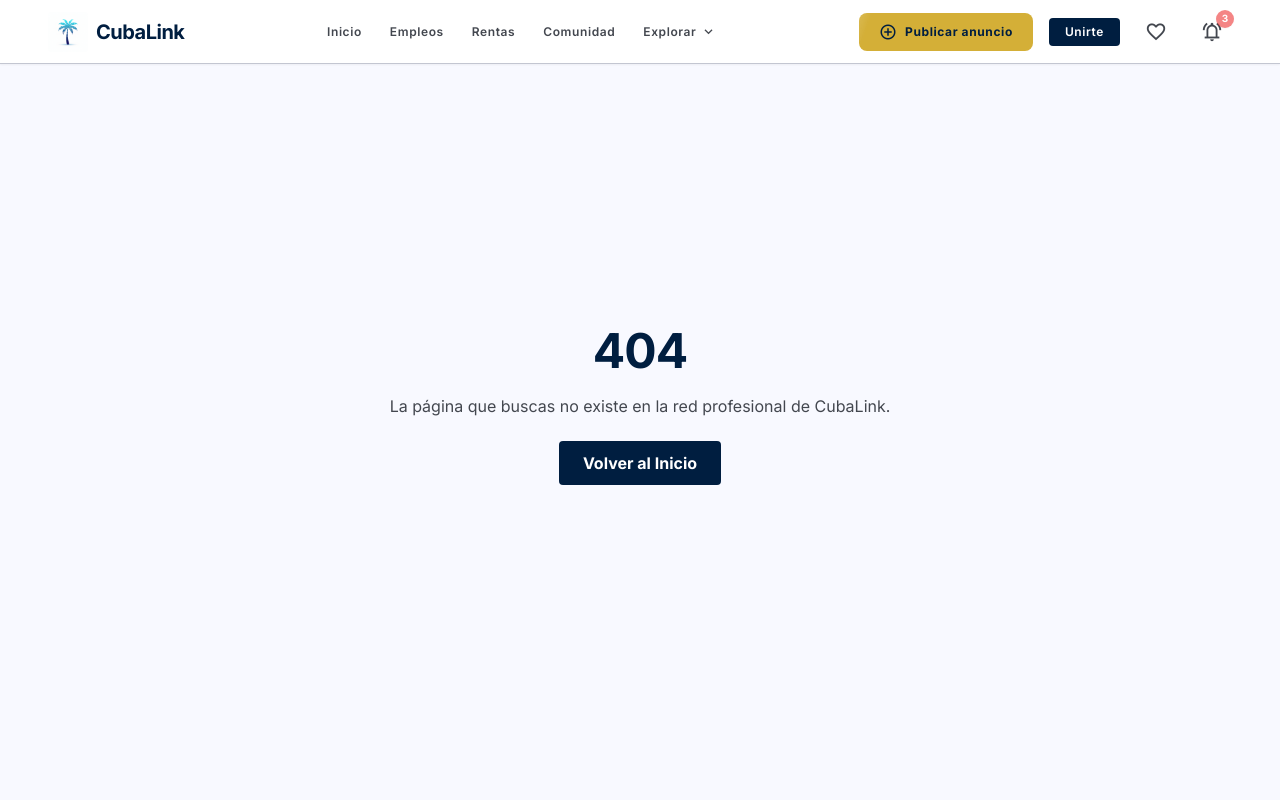
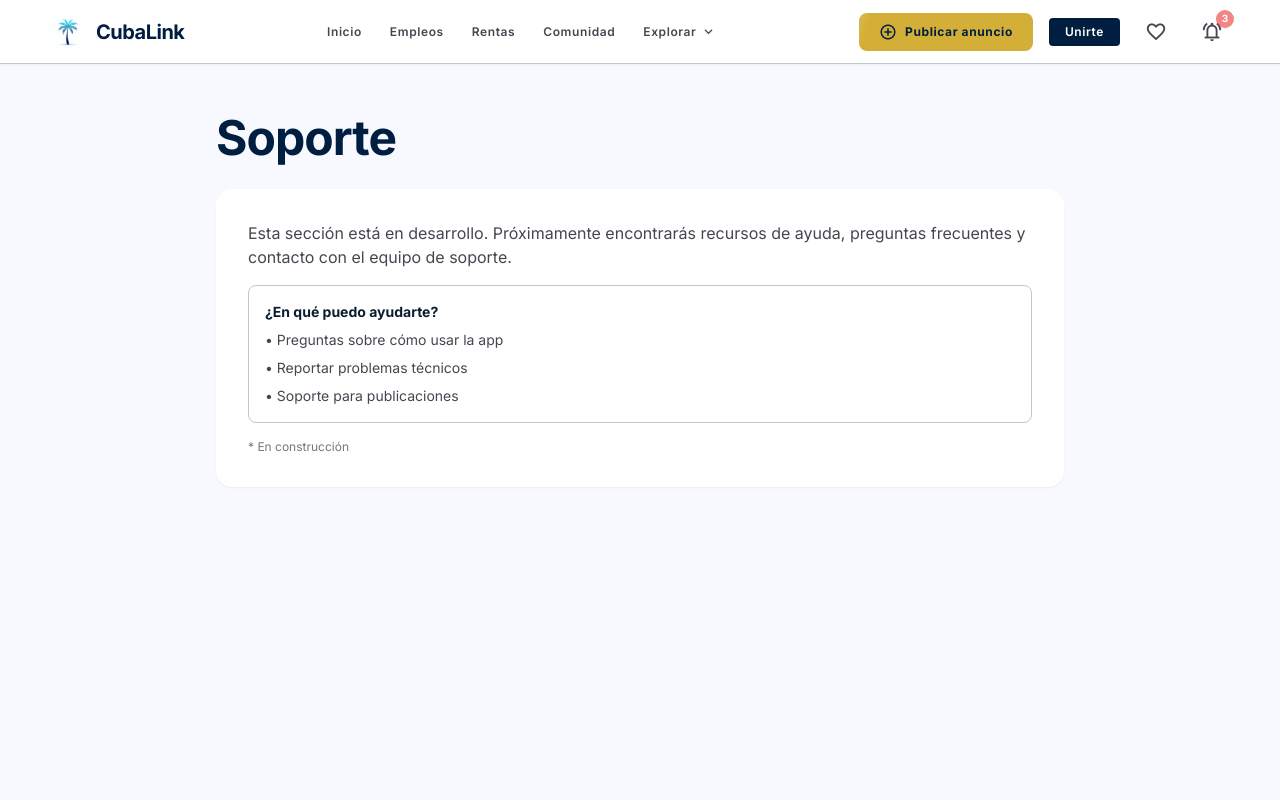
Before and after one commit to jorge0902/cubalink, a React (Vite) app in the folder CubaLink-Frontend/: page /soporte in a window 1280 px wide. Shown: the top 800 px of the page. Built offline with nearby package versions, Linux system fonts and the light colour scheme.

Commit message:
chore: agregar enlace Soporte al navbar y página de soporte

```diff
--- a/CubaLink-Frontend/src/App.jsx
+++ b/CubaLink-Frontend/src/App.jsx
@@ -25,6 +25,7 @@ import TrustProfile from './pages/TrustProfile'
 import SavedListings from './pages/SavedListings'
 import Lines from './pages/Lines'
 import Notifications from './pages/Notifications'
+import Support from './pages/Support'
 
 export default function App() {
   return (
@@ -56,7 +57,8 @@ export default function App() {
               <Route path="/guardados" element={<SavedListings />} />
               <Route path="/lineas" element={<Lines />} />
               <Route path="/notificaciones" element={<Notifications />} />
-              <Route
+                            <Route path="/soporte" element={<Support />} />
+                            <Route
                 path="*"
                 element={
                   <div className="h-screen flex items-center justify-center text-center px-4">
--- a/CubaLink-Frontend/src/components/Navbar.jsx
+++ b/CubaLink-Frontend/src/components/Navbar.jsx
@@ -36,6 +36,9 @@ export const EXPLORE_LINKS = [
   { to: '/confiables', label: 'Confiables', icon: 'shield', desc: 'Gente de confianza' },
   { to: '/lineas', label: 'Líneas', icon: 'sim_card', desc: 'Chips y telefonía' },
 ]
+
+// Ítem de Soporte/Ayuda (se muestra al final del menú Explorar)
+export const SUPPORT_LINK = { to: '/soporte', label: 'Soporte', icon: 'help' }
 
 export default function Navbar() {
   const [scrolled, setScrolled] = useState(false)
@@ -240,6 +243,23 @@ export default function Navbar() {
                           </NavLink>
                         ))}
 
+                        {/* Separador */}
+                        <div className="border-t border-outline-variant my-2 mx-4"></div>
+
+                        {/* Soporte/Ayuda */}
+                        <NavLink
+                          to={SUPPORT_LINK.to}
+                          onClick={() => setMenuOpen(false)}
+                          className={({ isActive }) =>
+                            `flex items-center gap-3 px-4 py-3 rounded-lg font-label-sm text-label-sm transition-colors ${
+                              isActive ? 'bg-surface-container-low text-primary font-semibold' : 'text-on-surface-variant hover:bg-surface-container-low'
+                            }`
+                          }
+                        >
+                          <MaterialIcon name={SUPPORT_LINK.icon} className="text-[20px]" />
+                          {SUPPORT_LINK.label}
+                        </NavLink>
+
                         <Link
                           to="/registro"
                           onClick={() => setMenuOpen(false)}
--- /dev/null
+++ b/CubaLink-Frontend/src/pages/Support.jsx
@@ -0,0 +1,32 @@
+export default function SupportPage() {
+  return (
+    <main className="min-h-screen bg-surface pt-16">
+      <div className="max-w-4xl mx-auto px-6 py-12">
+        <h1 className="font-display-lg text-display-lg text-primary mb-6">
+          Soporte
+        </h1>
+
+        <div className="bg-surface-container-lowest rounded-2xl p-6 md:p-8 shadow-sm">
+          <p className="text-on-surface-variant mb-4">
+            Esta sección está en desarrollo. Próximamente encontrarás recursos de ayuda, preguntas frecuentes y contacto con el equipo de soporte.
+          </p>
+
+          <div className="border border-outline-variant rounded-xl p-4 mb-4">
+            <p className="text-sm text-on-surface">
+              <strong>¿En qué puedo ayudarte?</strong>
+            </p>
+            <ul className="mt-2 space-y-2 text-sm text-on-surface-variant">
+              <li>• Preguntas sobre cómo usar la app</li>
+              <li>• Reportar problemas técnicos</li>
+              <li>• Soporte para publicaciones</li>
+            </ul>
+          </div>
+
+          <p className="text-xs text-outline">
+            * En construcción
+          </p>
+        </div>
+      </div>
+    </main>
+  )
+}
```
Lines whose indentation alone changed are shown as unchanged.
